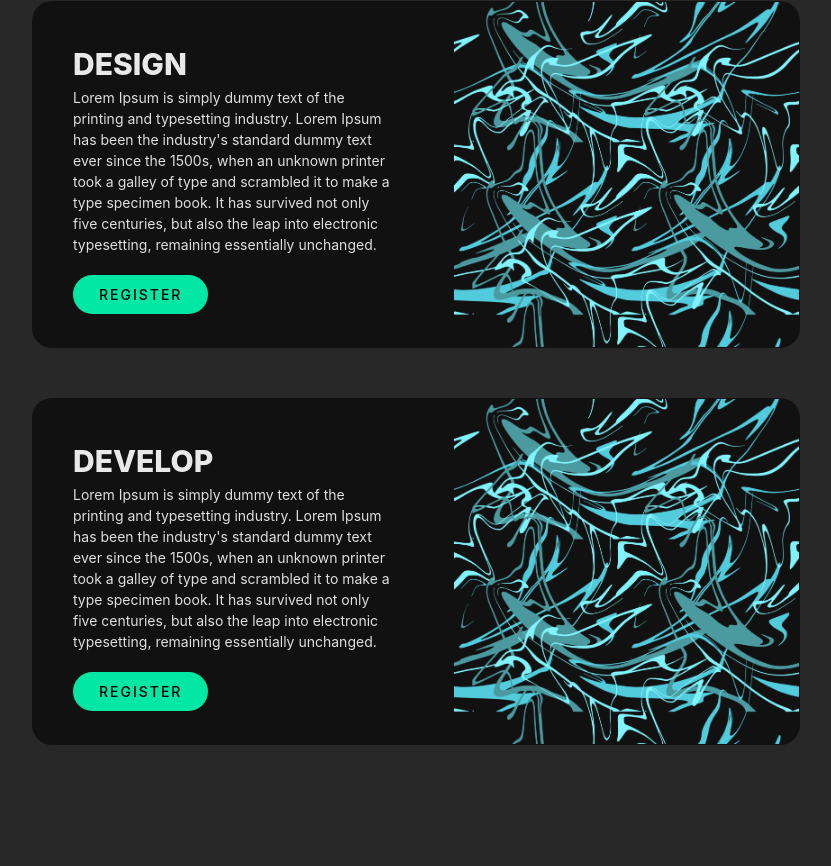
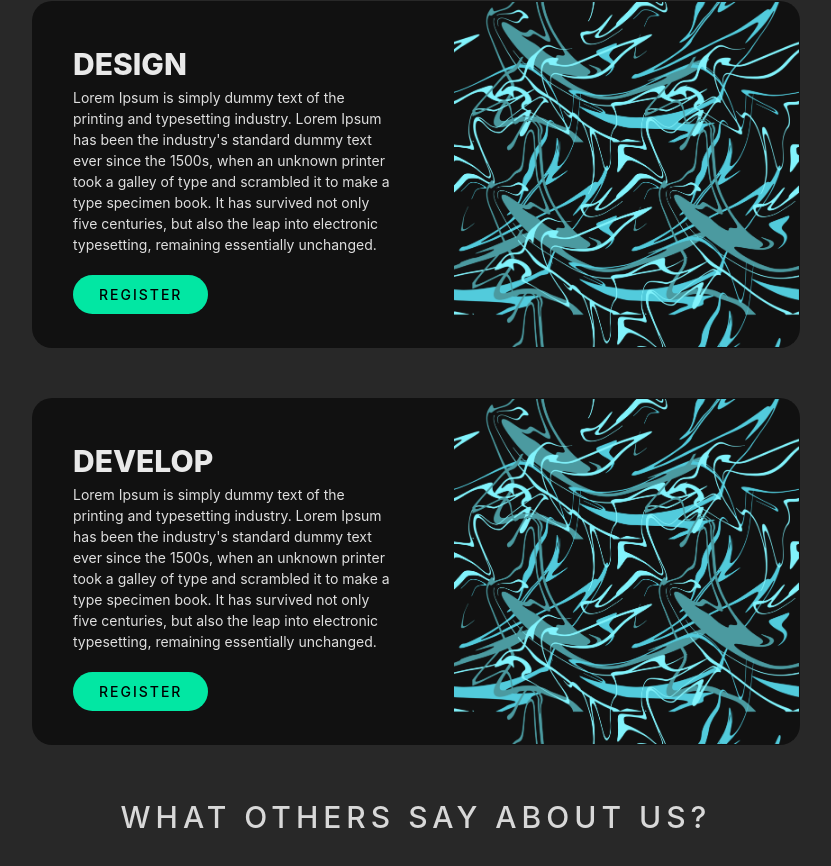
Before and after one commit to shibajyoti20/The-Tac-Tip, a React (Create React App) app: page / in a window 1280 px wide. Shown: the part 1324-2190 px from the top of the page, without its empty margins (224-1055 px from the left). Before the commit the page ends 2119 px from the top, so only its background shows below. Built offline with nearby package versions, Linux system fonts and the light colour scheme.

Commit message:
Reviews section added

```diff
--- a/src/App.js
+++ b/src/App.js
@@ -2,6 +2,7 @@ import './App.css';
 import Banner from './sections/Banner/Banner';
 import Services from './sections/Services/Services';
 import Domains from './sections/Domains/Domains';
+import Reviews from './sections/Reviews/Reviews';
 
 function App() {
   return (
@@ -9,6 +10,7 @@ function App() {
       <Banner/>
       <Services/>
       <Domains/>
+      <Reviews/>
     </div>
   );
 }
--- /dev/null
+++ b/src/components/Carousel/Carousel.js
@@ -0,0 +1,13 @@
+import React from 'react';
+import SectionHeader from '../SectionHeader/SectionHeader';
+
+function Carousel()
+{
+    return (
+        <React.Fragment>
+            <SectionHeader htext={"What Others say about us?"}/>
+        </React.Fragment>
+    );
+}
+
+export default Carousel;
--- /dev/null
+++ b/src/sections/Reviews/Reviews.js
@@ -0,0 +1,12 @@
+import React from 'react';
+import Carousel from '../../components/Carousel/Carousel';
+
+function Reviews(){
+    return (
+        <React.Fragment>
+            <Carousel/>
+        </React.Fragment>
+    );
+}
+
+export default Reviews;
```
